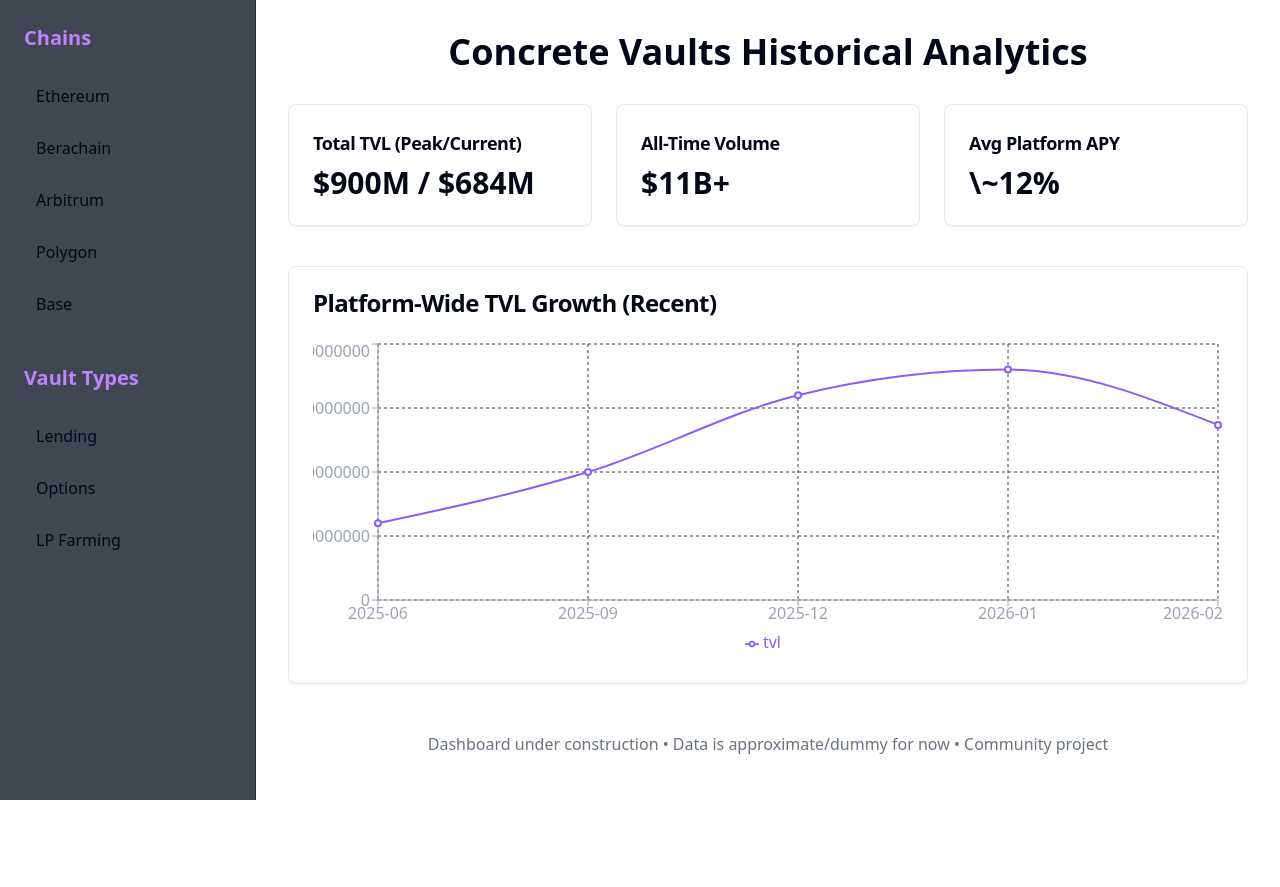
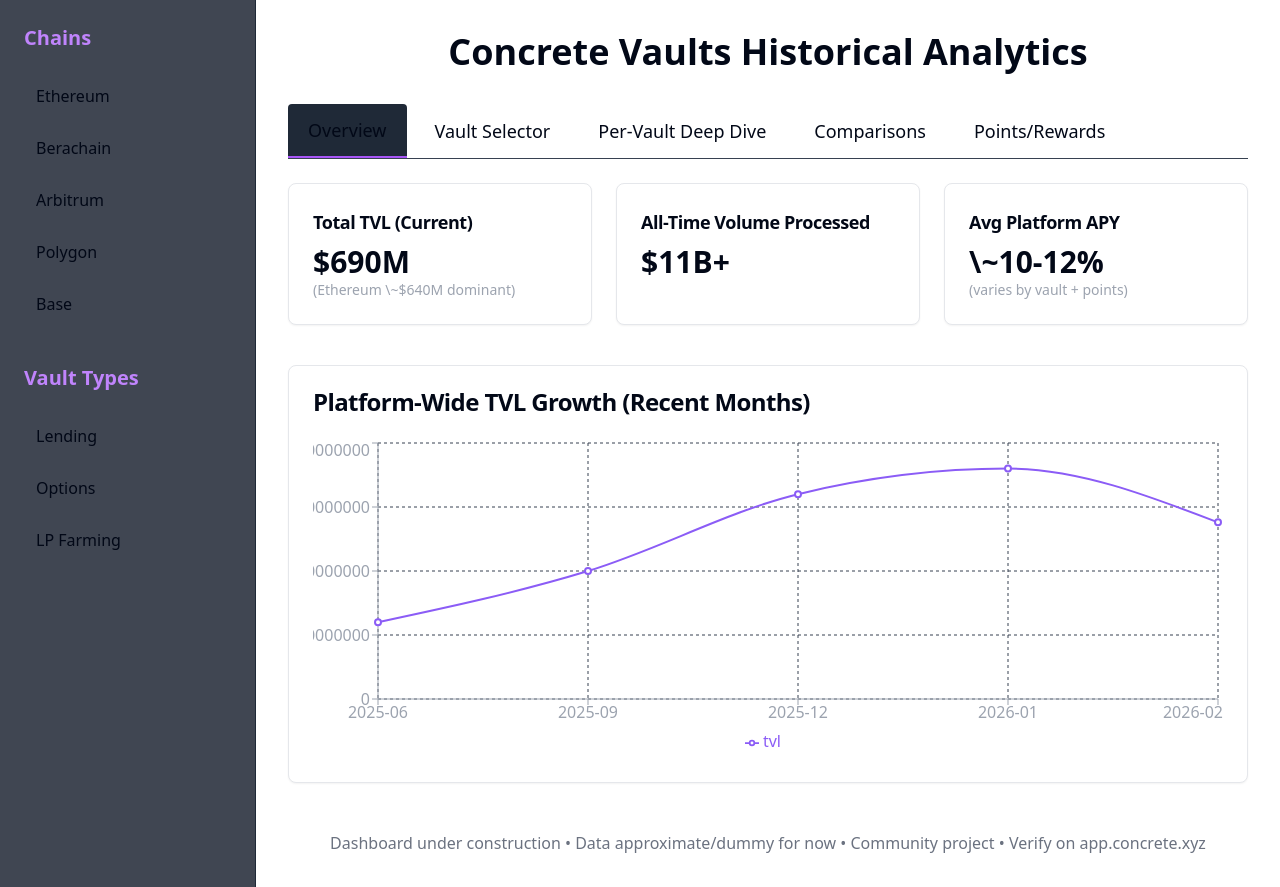
Before and after one commit to Pascal4195/concrete-vaults-analytics, a Next.js app: page / in a window 1280 px wide. Before the commit the page ends 800 px from the top, so only its background shows below. Built offline with nearby package versions, Linux system fonts and the light colour scheme.

Commit message:
Update page.tsx

```diff
--- a/app/page.tsx
+++ b/app/page.tsx
@@ -1,18 +1,36 @@
 "use client";
 
+import { useState } from "react";
 import { Card, CardContent, CardHeader, CardTitle } from "../components/ui/card";
 import { LineChart, Line, XAxis, YAxis, CartesianGrid, Tooltip, Legend, ResponsiveContainer } from 'recharts';
 import Sidebar from "../components/Sidebar";
+import * as Tabs from "@radix-ui/react-tabs";
 
 const tvlData = [
   { date: '2025-06', tvl: 300000000 },
   { date: '2025-09', tvl: 500000000 },
   { date: '2025-12', tvl: 800000000 },
   { date: '2026-01', tvl: 900000000 },
-  { date: '2026-02', tvl: 684000000 },
+  { date: '2026-02', tvl: 690000000 },
+];
+
+// Hardcoded example vaults (real ones from Concrete app; addresses not included here for security - fetch dynamically later via SDK)
+const vaults = [
+  { name: "weETH Vault", chain: "Ethereum", tvl: "≈$500M+", apy: "10-15% + points", asset: "weETH" },
+  { name: "WBTC Vault", chain: "Ethereum", tvl: "≈$100M+", apy: "8-12% + points", asset: "WBTC" },
+  { name: "Stable USDT/USDe Vault", chain: "Ethereum / Stable", tvl: "≈$50M+", apy: "8-12%", asset: "USDT / USDe" },
+  { name: "Berachain Vaults", chain: "Berachain", tvl: "≈$45M", apy: "Variable + points", asset: "Various" },
+  { name: "Other Multi-Asset Vaults", chain: "Multi-chain", tvl: "≈$20M+", apy: "Variable", asset: "Mixed" },
 ];
 
 export default function Home() {
+  const [search, setSearch] = useState("");
+
+  const filteredVaults = vaults.filter(vault =>
+    vault.name.toLowerCase().includes(search.toLowerCase()) ||
+    vault.chain.toLowerCase().includes(search.toLowerCase())
+  );
+
   return (
     <div className="flex min-h-screen">
       <Sidebar />
@@ -22,19 +40,55 @@
           Concrete Vaults Historical Analytics
         </h1>
 
+        <Tabs.Root defaultValue="overview" className="w-full">
+          <Tabs.List className="flex flex-wrap border-b border-gray-700 mb-6 gap-2">
+            <Tabs.Trigger
+              value="overview"
+              className="px-5 py-3 text-base md:text-lg font-medium hover:bg-gray-800 rounded-t data-[state=active]:bg-gray-800 data-[state=active]:border-b-2 data-[state=active]:border-purple-500"
+            >
+              Overview
+            </Tabs.Trigger>
+            <Tabs.Trigger
+              value="vaults"
+              className="px-5 py-3 text-base md:text-lg font-medium hover:bg-gray-800 rounded-t data-[state=active]:bg-gray-800 data-[state=active]:border-b-2 data-[state=active]:border-purple-500"
+            >
+              Vault Selector
+            </Tabs.Trigger>
+            <Tabs.Trigger
+              value="deep-dive"
+              className="px-5 py-3 text-base md:text-lg font-medium hover:bg-gray-800 rounded-t data-[state=active]:bg-gray-800 data-[state=active]:border-b-2 data-[state=active]:border-purple-500"
+            >
+              Per-Vault Deep Dive
+            </Tabs.Trigger>
+            <Tabs.Trigger
+              value="comparisons"
+              className="px-5 py-3 text-base md:text-lg font-medium hover:bg-gray-800 rounded-t data-[state=active]:bg-gray-800 data-[state=active]:border-b-2 data-[state=active]:border-purple-500"
+            >
+              Comparisons
+            </Tabs.Trigger>
+            <Tabs.Trigger
+              value="points"
+              className="px-5 py-3 text-base md:text-lg font-medium hover:bg-gray-800 rounded-t data-[state=active]:bg-gray-800 data-[state=active]:border-b-2 data-[state=active]:border-purple-500"
+            >
+              Points/Rewards
+            </Tabs.Trigger>
+          </Tabs.List>
+
+          <Tabs.Content value="overview">
             <div className="grid grid-cols-1 sm:grid-cols-3 gap-6 mb-10">
               <Card>
                 <CardHeader className="pb-2">
-              <CardTitle className="text-lg">Total TVL (Peak/Current)</CardTitle>
+                  <CardTitle className="text-lg">Total TVL (Current)</CardTitle>
                 </CardHeader>
                 <CardContent>
-              <p className="text-3xl font-bold">$900M / $684M</p>
+                  <p className="text-3xl font-bold">$690M</p>
+                  <p className="text-sm text-gray-400">(Ethereum \~$640M dominant)</p>
                 </CardContent>
               </Card>
 
               <Card>
                 <CardHeader className="pb-2">
-              <CardTitle className="text-lg">All-Time Volume</CardTitle>
+                  <CardTitle className="text-lg">All-Time Volume Processed</CardTitle>
                 </CardHeader>
                 <CardContent>
                   <p className="text-3xl font-bold">$11B+</p>
@@ -46,14 +100,15 @@
                   <CardTitle className="text-lg">Avg Platform APY</CardTitle>
                 </CardHeader>
                 <CardContent>
-              <p className="text-3xl font-bold">\~12%</p>
+                  <p className="text-3xl font-bold">\~10-12%</p>
+                  <p className="text-sm text-gray-400">(varies by vault + points)</p>
                 </CardContent>
               </Card>
             </div>
 
             <Card className="mb-10">
               <CardHeader>
-            <CardTitle>Platform-Wide TVL Growth (Recent)</CardTitle>
+                <CardTitle>Platform-Wide TVL Growth (Recent Months)</CardTitle>
               </CardHeader>
               <CardContent>
                 <div className="h-80">
@@ -63,7 +118,7 @@
                       <XAxis dataKey="date" stroke="#9ca3af" />
                       <YAxis stroke="#9ca3af" />
                       <Tooltip
-                    formatter={(value: number) => `$${(value / 1000000).toFixed(0)}M`}
+                        formatter={(value: number) => `$${(value / 1000000).toFixed(1)}M`}
                         contentStyle={{ backgroundColor: '#1f2937', border: 'none' }}
                       />
                       <Legend />
@@ -79,9 +134,75 @@
                 </div>
               </CardContent>
             </Card>
+          </Tabs.Content>
+
+          <Tabs.Content value="vaults">
+            <div className="mb-8">
+              <input
+                type="text"
+                placeholder="Search vaults by name or chain..."
+                value={search}
+                onChange={(e) => setSearch(e.target.value)}
+                className="w-full p-4 bg-gray-800 border border-gray-700 rounded-lg text-white placeholder-gray-400 focus:outline-none focus:border-purple-500"
+              />
+            </div>
+
+            <div className="grid grid-cols-1 md:grid-cols-2 lg:grid-cols-3 gap-6">
+              {filteredVaults.length > 0 ? (
+                filteredVaults.map((vault, idx) => (
+                  <Card key={idx} className="hover:bg-gray-800 transition-colors cursor-pointer">
+                    <CardHeader>
+                      <CardTitle>{vault.name}</CardTitle>
+                    </CardHeader>
+                    <CardContent>
+                      <p className="text-gray-300">Chain: {vault.chain}</p>
+                      <p className="text-gray-300">TVL: {vault.tvl}</p>
+                      <p className="text-gray-300">APY: {vault.apy}</p>
+                      <p className="text-sm text-gray-400 mt-2">Asset: {vault.asset}</p>
+                    </CardContent>
+                  </Card>
+                ))
+              ) : (
+                <p className="col-span-full text-center py-10 text-gray-400">No vaults match your search</p>
+              )}
+            </div>
+
+            <p className="text-center text-gray-500 mt-8">
+              More vaults coming soon • Click one to view deep dive (placeholder)
+            </p>
+          </Tabs.Content>
+
+          <Tabs.Content value="deep-dive">
+            <div className="text-center py-20">
+              <h2 className="text-2xl font-bold mb-4">Per-Vault Deep Dive</h2>
+              <p className="text-gray-400">
+                Select a vault above to see historical TVL chart, APY over time, strategy allocation history, fees harvested, recent transactions, and yield events.
+              </p>
+              <p className="text-sm mt-4">(Implementation coming next – we can add dynamic charts per vault)</p>
+            </div>
+          </Tabs.Content>
+
+          <Tabs.Content value="comparisons">
+            <div className="text-center py-20">
+              <h2 className="text-2xl font-bold mb-4">Vault Comparisons</h2>
+              <p className="text-gray-400">
+                Coming soon: Select multiple vaults and compare TVL trends, APY curves, risk metrics side-by-side.
+              </p>
+            </div>
+          </Tabs.Content>
+
+          <Tabs.Content value="points">
+            <div className="text-center py-20">
+              <h2 className="text-2xl font-bold mb-4">Points & Rewards Tracker</h2>
+              <p className="text-gray-400">
+                Coming soon: Track Concrete points multipliers per vault, historical accrual, rewards claims, and leaderboard.
+              </p>
+            </div>
+          </Tabs.Content>
+        </Tabs.Root>
 
         <p className="text-center text-gray-500 dark:text-gray-400 mt-12">
-          Dashboard under construction • Data is approximate/dummy for now • Community project
+          Dashboard under construction • Data approximate/dummy for now • Community project • Verify on app.concrete.xyz
         </p>
       </main>
     </div>
```
Lines whose indentation alone changed are shown as unchanged.
